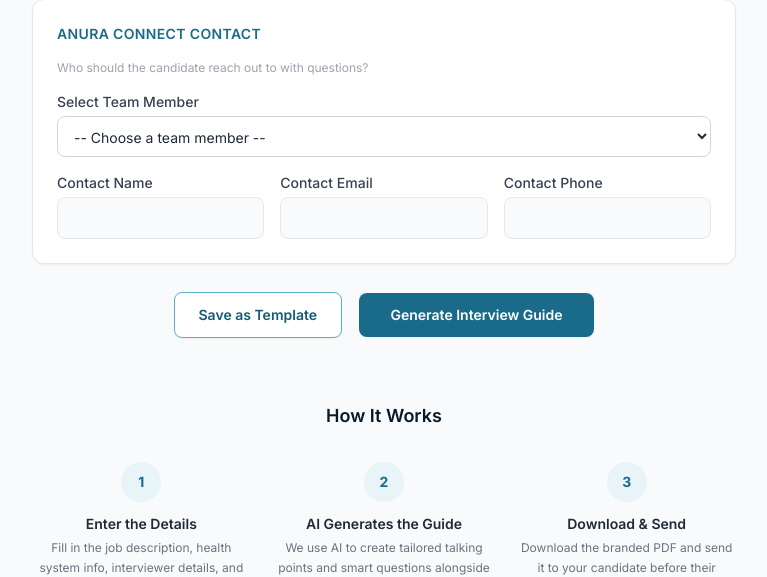
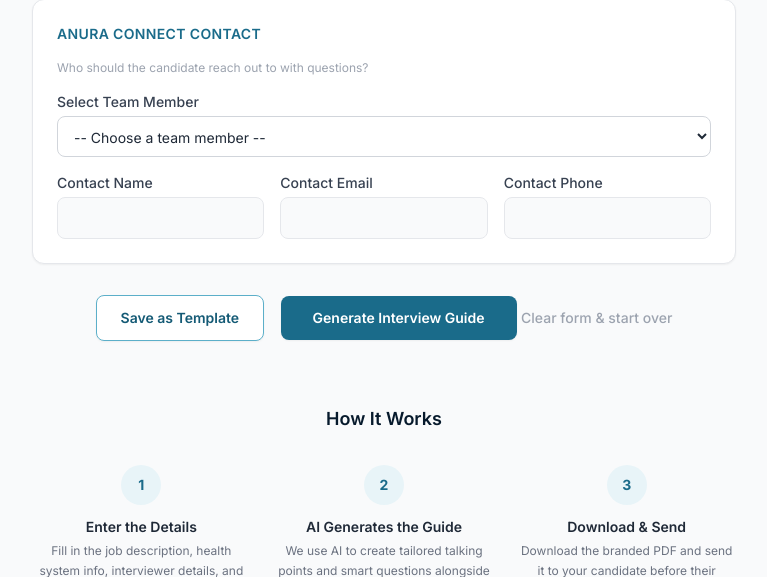
Before and after one commit to rneill2000/Anura-Interview-Guide, a Django app: page / in a window 1280 px wide. Shown: the part 3911-4488 px from the top of the page, without its empty margins (256-1023 px from the left). Run offline with Django 5.2, Linux system fonts and the light colour scheme; data that the repository does not hold is empty; some libraries are stand-ins or nearby versions.

Commit message:
Add Clear form & start over button with save-first tip

```diff
--- a/templates/index.html
+++ b/templates/index.html
@@ -457,6 +457,10 @@
             </span>
         </button>
         <p id="templateStatusBottom" class="hidden text-xs mt-3"></p>
+        <button type="button" onclick="startCleanForm()"
+                class="mt-4 text-sm text-gray-400 hover:text-red-500 font-medium transition underline-offset-2 hover:underline">
+            Clear form &amp; start over
+        </button>
     </div>
 </form>
 
@@ -718,6 +722,13 @@ document.addEventListener('DOMContentLoaded', function() {
 // Clear saved data after a successful download
 function clearAutoSave() {
     try { localStorage.removeItem(AUTOSAVE_KEY); } catch(e) {}
+}
+
+// "Clear form & start over" — wipe the auto-save and reload blank.
+function startCleanForm() {
+    if (!confirm('Clear the whole form? Tip: click "Save as Template" first if you want to keep this setup for later.')) return;
+    clearAutoSave();
+    window.location = '?new=1';
 }
 
 // ── Submit form (navigates to preview page) ────
```
